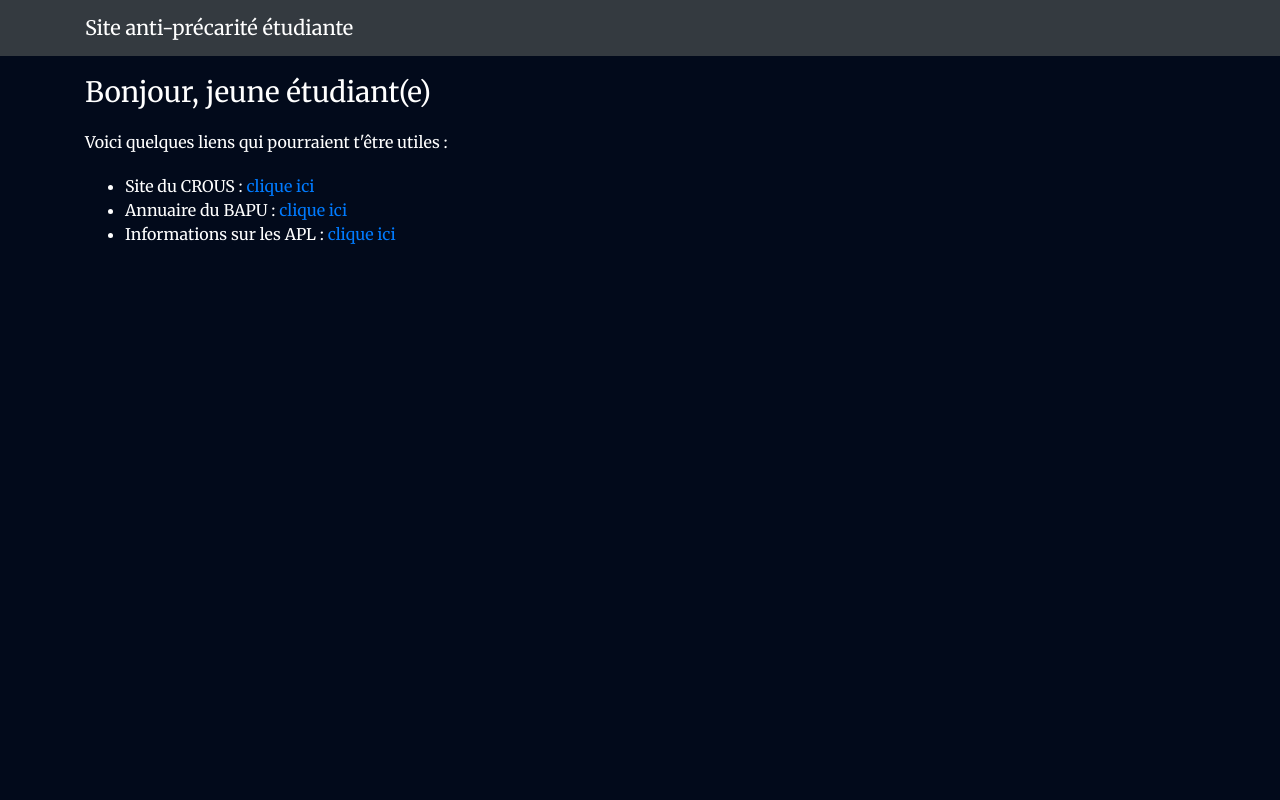
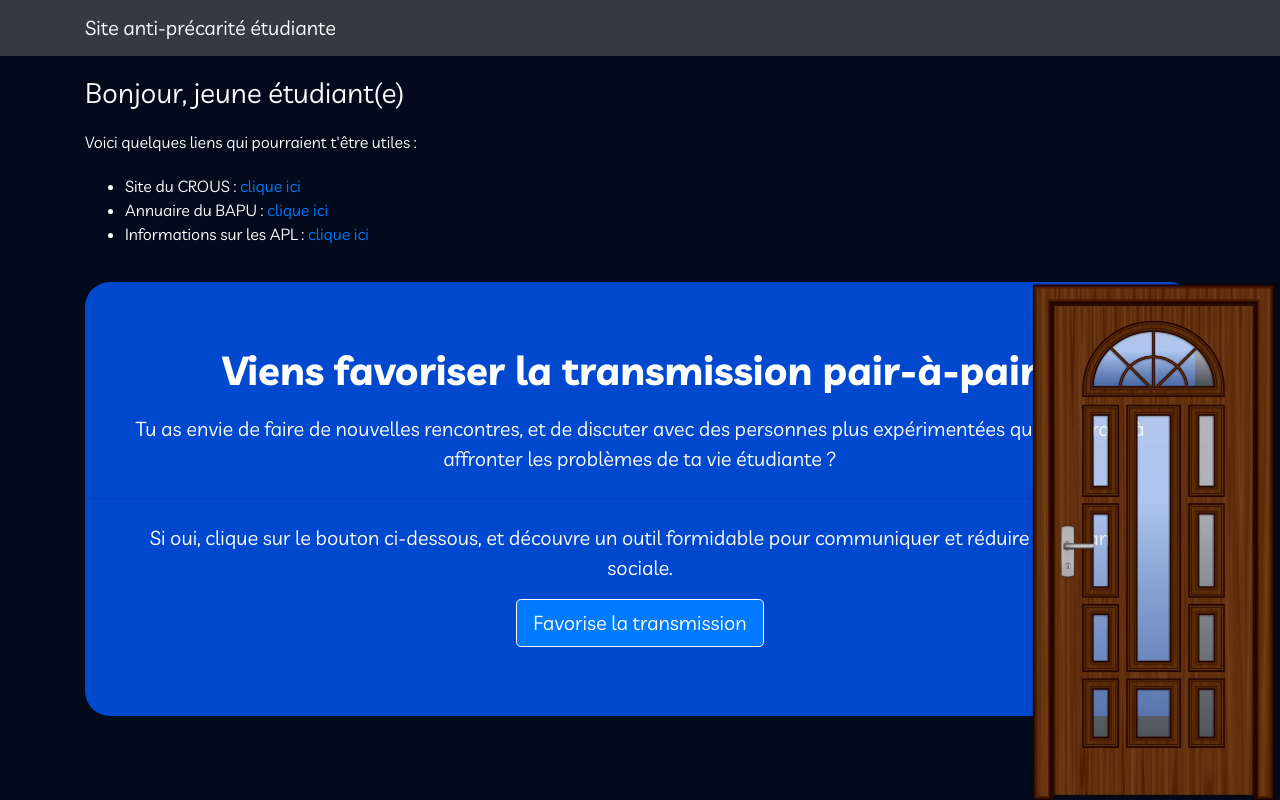
Before and after one commit to Version-Project/ndli2019, a plain HTML site: page views/index.html in a window 1280 px wide. Drawn offline with nearby package versions, Linux system fonts and the light colour scheme.

Commit message:
Ajout porte vers l'escape game

```diff
--- a/views/css/styles.css
+++ b/views/css/styles.css
@@ -5,7 +5,7 @@
 body {
     background: #020A1B;
     color: #ffffff;
-    font-family: 'Merriweather', sans-serif;
+    font-family: 'Livvic', sans-serif;
 }
 
 h1,
@@ -22,11 +22,16 @@ p {
     background: #0048CD;
     color: white;
     text-align: center;
+    border-radius: 25px;
+    margin-top: 20px;
 }
 
 .jumbotron p {
     color: white;
-    font-size: 26px;
+    font-size: 20px;
+    margin-top: 20px;
+    margin-left: 40px;
+    margin-right: 40px;
 }
 
 .btn-primary {
@@ -43,7 +48,14 @@ audio {
     max-width: 80%;
 }
 
-div.caption: {
+div.caption {
     float: left;
     clear: both;
 }
+
+img {
+    position: fixed;
+    bottom: 0px;
+    right: 0px;
+    width: 250px;
+}
--- a/views/index.html
+++ b/views/index.html
@@ -7,13 +7,14 @@
     <meta name="viewport" content="width=device-width, initial-scale=1">
     <link rel="stylesheet" href="https://stackpath.bootstrapcdn.com/bootstrap/4.1.3/css/bootstrap.min.css" integrity="sha384-MCw98/SFnGE8fJT3GXwEOngsV7Zt27NXFoaoApmYm81iuXoPkFOJwJ8ERdknLPMO" crossorigin="anonymous">
     <link href="css/styles.css" rel="stylesheet">
-    <link href="https://fonts.googleapis.com/css?family=Merriweather:400,700" rel="stylesheet" type="text/css">
+    <link href="https://fonts.googleapis.com/css?family=Livvic:400,700" rel="stylesheet" type="text/css">
 </head>
 
 <body>
     <nav class="navbar navbar-dark bg-dark navbar-static-top navbar-expand-md">
         <div class="container">
-            <button type="button" class="navbar-toggler collapsed" data-toggle="collapse" data-target="#bs-example-navbar-collapse-1" aria-expanded="false"> <span class="sr-only">Toggle navigation</span>
+            <button type="button" class="navbar-toggler collapsed" data-toggle="collapse" data-target="#bs-example-navbar-collapse-1" aria-expanded="false"> <span class="sr-only">Toggle
+                    navigation</span>
             </button> <a class="navbar-brand" href="#">Site anti-précarité étudiante</a>
 
         </div>
@@ -22,14 +23,35 @@
         <div class="row">
             <div class="col-lg-12">
                 <p style="margin-top: 20px;">
-                    <h3  style="margin-bottom: 20px;">Bonjour, jeune étudiant(e)</h3>
+                    <h3 style="margin-bottom: 20px;">Bonjour, jeune étudiant(e)</h3>
                     Voici quelques liens qui pourraient t'être utiles :
-                    <ul  style="margin-top: 20px;">
-                        <li>Site du CROUS : <a href="https://www.etudiant.gouv.fr/pid33797/cnous-crous.html">clique ici</a></li>
-                        <li>Annuaire du BAPU : <a href="https://annuaire.action-sociale.org/etablissements/jeunes-handicapes/bureau-d-aide-psychologique-universitaire--b-a-p-u---221.html">clique ici</a></li>
+                    <ul style="margin-top: 20px;">
+                        <li>Site du CROUS : <a href="https://www.etudiant.gouv.fr/pid33797/cnous-crous.html">clique
+                                ici</a></li>
+                        <li>Annuaire du BAPU : <a href="https://annuaire.action-sociale.org/etablissements/jeunes-handicapes/bureau-d-aide-psychologique-universitaire--b-a-p-u---221.html">clique
+                                ici</a></li>
                         <li>Informations sur les APL : <a href="https://www.service-public.fr/particuliers/vosdroits/F12006">clique ici</a></li>
                     </ul>
                 </p>
+            </div>
+        </div>
+
+        <div class="jumbotron jumbotron-fluid">
+            <h1 class="display-5">Viens favoriser la transmission pair-à-pair !</h1>
+            <p class="lead">Tu as envie de faire de nouvelles rencontres, et de discuter avec des personnes plus expérimentées qui t'aideront à affronter les problèmes de ta vie étudiante ?</p>
+            <hr class="my-4">
+            <p>
+                Si oui, clique sur le bouton ci-dessous, et découvre un outil formidable pour communiquer et réduire la distance sociale.
+            </p>
+            <a class="btn btn-primary btn-lg" href="https://www.facebook.com/" role="button">Favorise la
+                transmission</a>
+        </div>
+
+        <div class="row justify-content-end">
+            <div class="col-lg-2">
+                <a href="/house">
+                    <img src="closed_door.png" class="img-fluid" alt="Door" />
+                </a>
             </div>
         </div>
     </div>
```
Also changed, not shown: app.js (+10 -9 lines), views/closed_door.png (added), views/open_door.png (added).
